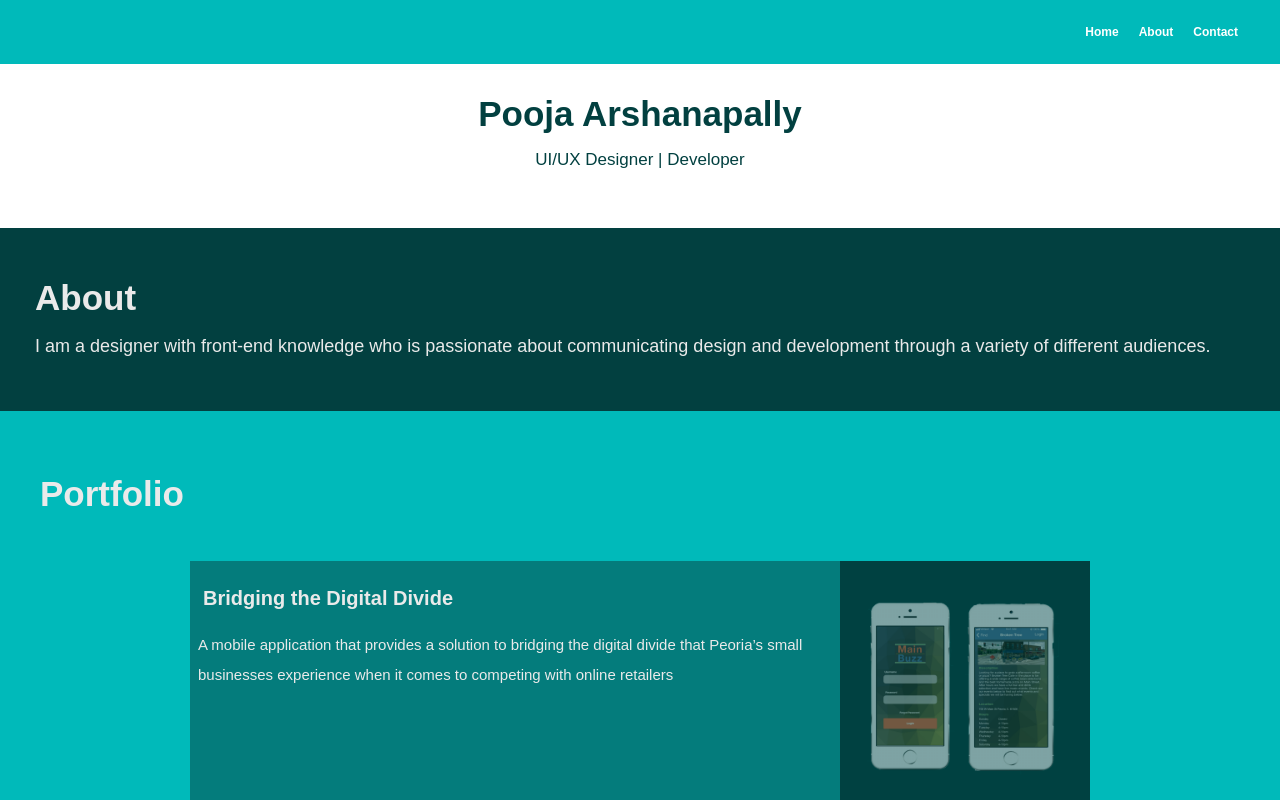
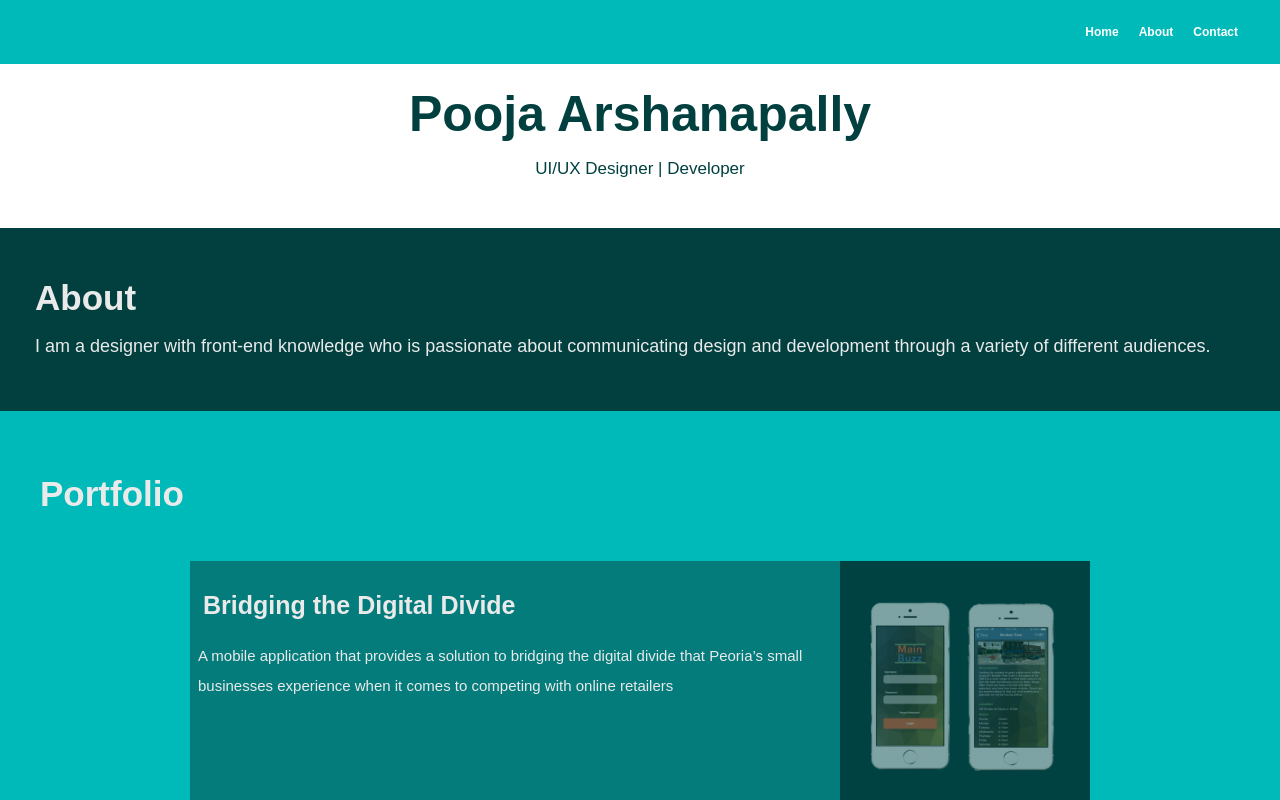
Before and after one commit to parshanapally/portfolio-website, a React (Create React App) app: page / in a window 1280 px wide. Shown: the top 800 px of the page. Built offline with nearby package versions, Linux system fonts and the light colour scheme; a web font is replaced by a local one.

Commit message:
style: add scrollspy navigation

```diff
--- a/src/components/NavHeader/index.js
+++ b/src/components/NavHeader/index.js
@@ -7,17 +7,17 @@ const NavHeader = () => {
     <nav className="nav-header">
       <div className="menu">
         <Scrollspy
-          items={["about-page", "portfolio-page", "contact-page"]}
+          items={["about", "portfolio-page", "contact"]}
           currentClassName="is-current"
         />
         <Link to="/">
           {" "}
           <div className="menu-item">Home</div>
         </Link>
-        <a href="#about-page" alt="about">
+        <a href="#about" alt="about">
           <div className="menu-item">About</div>
         </a>
-        <a href="#contact-page" alt="contact">
+        <a href="#contact" alt="contact">
           <div className="menu-item">Contact</div>
         </a>
       </div>
--- a/src/components/Portfolio/index.css
+++ b/src/components/Portfolio/index.css
@@ -239,12 +239,18 @@ a {
 }
 
 @media (min-width: 768px) {
+  .portfolio-item h1 {
+    font-size: 25px;
+  }
   .portfolio-item img {
     height: 100%;
   }
 
   .main-buzz {
     padding-bottom: 0px;
+  }
+  .portfolio-container main .intro-wrapper > .intro-name {
+    font-size: 40px;
   }
 }
 
@@ -255,4 +261,8 @@ a {
   .portfolio-description {
     padding-right: 0px;
   }
+
+  .portfolio-container main .intro-wrapper > .intro-name {
+    font-size: 50px;
+  }
 }
--- a/src/components/Portfolio/index.js
+++ b/src/components/Portfolio/index.js
@@ -18,7 +18,7 @@ const Portfolio = () => {
           <div className="tagline">UI/UX Designer | Developer</div>
         </div>
       </main>
-      <div className="about-page">
+      <div className="about-page" id="about">
         <div className="about-wrapper">
           <div className="about-content">
             <h1>About</h1>
@@ -84,7 +84,7 @@ const Portfolio = () => {
         </a>
       </div>
 
-      <div className="contact-page">
+      <div className="contact-page" id="contact">
         <div className="contact-wrapper">
           <div className="contact-content">
             <h1>Contact</h1>
```
